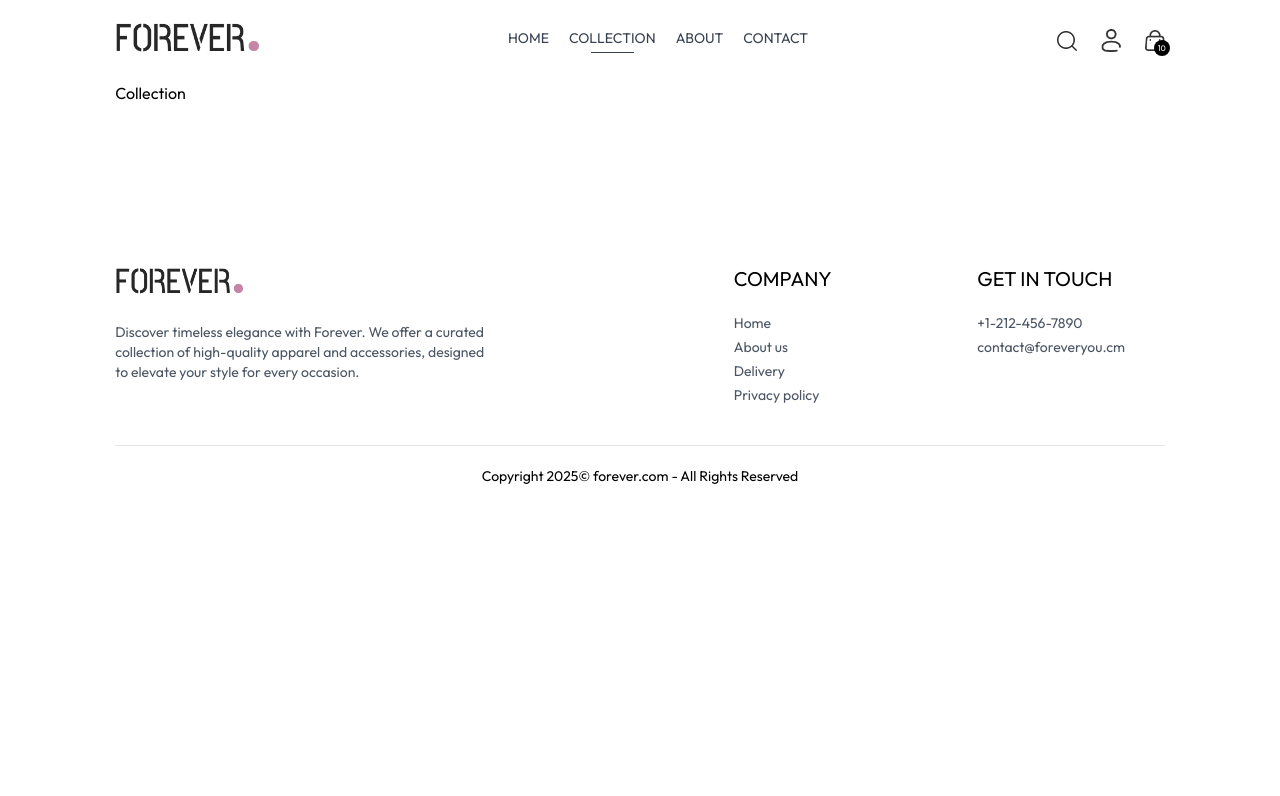
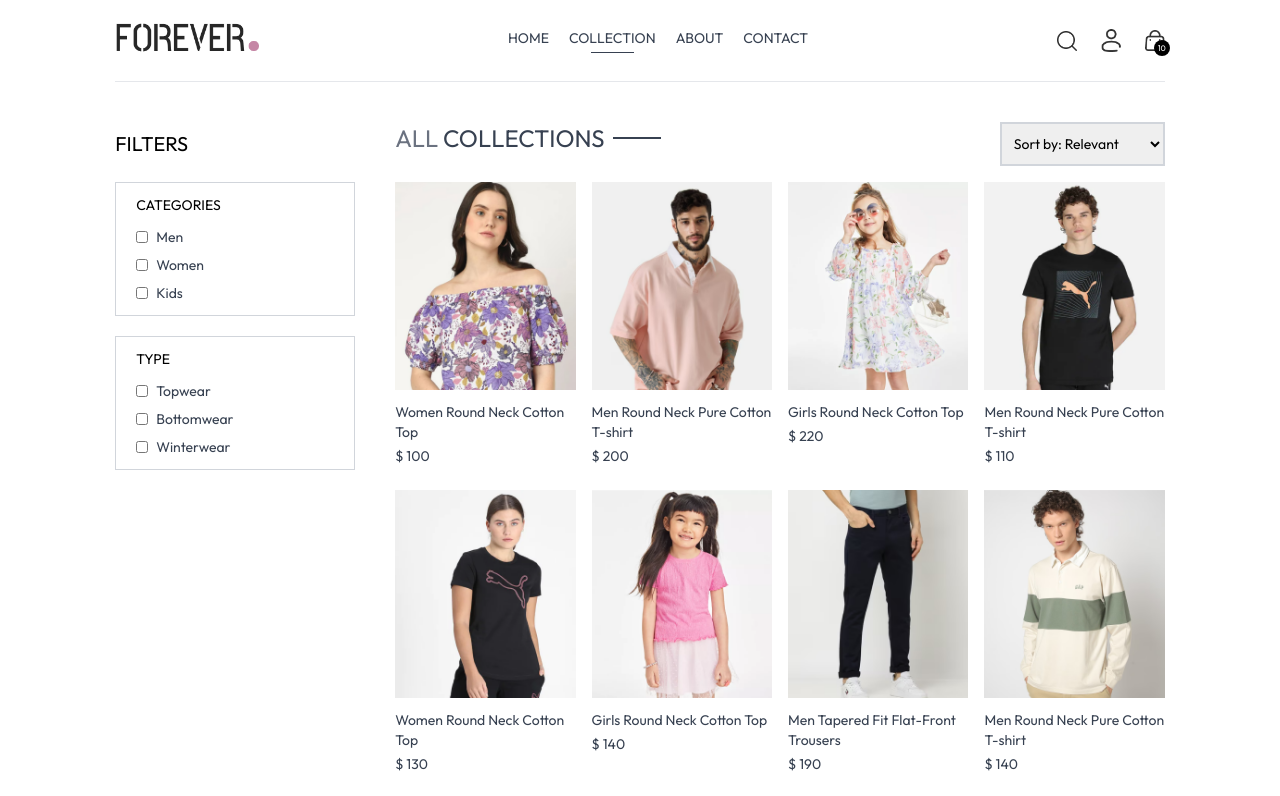
Before and after one commit to CalebM7/ECommerce-Frontend, a React (Vite) app: page /collection in a window 1280 px wide. Shown: the top 796 px of the page. Built offline with nearby package versions, Linux system fonts and the light colour scheme.

Commit message:
Create the collection page to display all products, and create the filters

```diff
--- a/src/pages/Collection.jsx
+++ b/src/pages/Collection.jsx
@@ -1,9 +1,101 @@
-import React from 'react'
+import React, { useContext, useEffect, useState } from 'react';
+import { ShopContext } from '../context/ShopContext';
+import { assets } from '../assets/assets';
+import Title from '../components/Title';
+import ProductItem from '../components/ProductItem';
 
 const Collection = () => {
+  const { products } = useContext(ShopContext);
+  const [showFilter, setShowFilter] = useState(false);
+  const [filterProducts, setFilterProducts] = useState([]);
+
+  useEffect(() => {
+    setFilterProducts(products);
+  }, []);
+
   return (
-    <div>Collection</div>
-  )
-}
+    <div className="flex flex-col sm:flex-row gap-1 sm:gap-10 pt-10 border-t">
+      {/* Filter Options */}
+      <div className="min-w-60">
+        <p
+          onClick={() => setShowFilter(!showFilter)}
+          className="my-2 text-xl flex items-center cursor-pointer gap-2"
+        >
+          FILTERS
+          <img
+            className={`h-3 sm:hidden ${showFilter ? 'rotate-90' : ''}`}
+            src={assets.dropdown_icon}
+            alt=""
+          />
+        </p>
+        {/* Category Filter */}
+        <div
+          className={`border border-gray-300 pl-5 py-3 mt-6 ${
+            showFilter ? '' : 'hidden'
+          } sm:block`}
+        >
+          <p className="mb-3 text-sm font-medium">CATEGORIES</p>
+          <div className="flex flex-col gap-2 text-sm font-light text-gray-700">
+            <p className="flex gap-2">
+              <input className="w-3" type="checkbox" value={'Men'} /> Men
+            </p>
+            <p className="flex gap-2">
+              <input className="w-3" type="checkbox" value={'Women'} /> Women
+            </p>
+            <p className="flex gap-2">
+              <input className="w-3" type="checkbox" value={'Kids'} /> Kids
+            </p>
+          </div>
+        </div>
+        {/* SubCategory Filter */}
+        <div
+          className={`border border-gray-300 pl-5 py-3 my-5 ${
+            showFilter ? '' : 'hidden'
+          } sm:block`}
+        >
+          <p className="mb-3 text-sm font-medium">TYPE</p>
+          <div className="flex flex-col gap-2 text-sm font-light text-gray-700">
+            <p className="flex gap-2">
+              <input className="w-3" type="checkbox" value={'Topwear'} />{' '}
+              Topwear
+            </p>
+            <p className="flex gap-2">
+              <input className="w-3" type="checkbox" value={'Bottomwear'} />{' '}
+              Bottomwear
+            </p>
+            <p className="flex gap-2">
+              <input className="w-3" type="checkbox" value={'Winterwear'} />{' '}
+              Winterwear
+            </p>
+          </div>
+        </div>
+      </div>
+      {/* Right Side */}
+      <div className="flex-1">
+        <div className="flex justify-between text-base sm:text-2xl mb-4">
+          <Title text1={'ALL'} text2={'COLLECTIONS'} />
+          {/* Products Sort */}
+          <select className="border-2 border-gray-300 text-sm px-2">
+            <option value="relevant">Sort by: Relevant</option>
+            <option value="low-high">Sort by: Low to High</option>
+            <option value="high-low">Sort by: High to Low</option>
+          </select>
+        </div>
+        {/* Map Products */}
+        <div className="grid grid-cols-2 md:grid-cols-3 lg:grid-cols-4 gap-4 gap-y-6">
+          {filterProducts.map((item, index) => (
+            <ProductItem
+              key={index}
+              name={item.name}
+              id={item._id}
+              price={item.price}
+              image={item.image}
+            />
+          ))}
+        </div>
+      </div>
+    </div>
+  );
+};
 
-export default Collection
+export default Collection;
```
